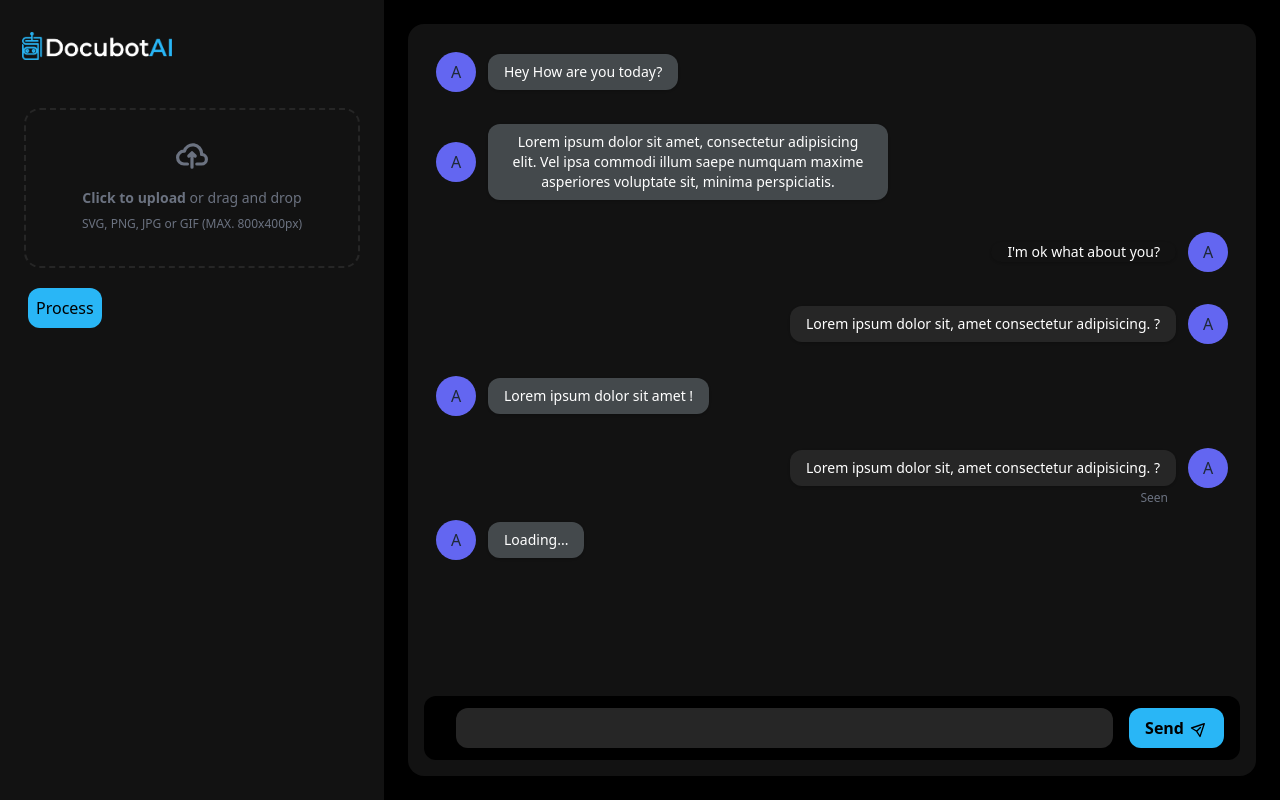
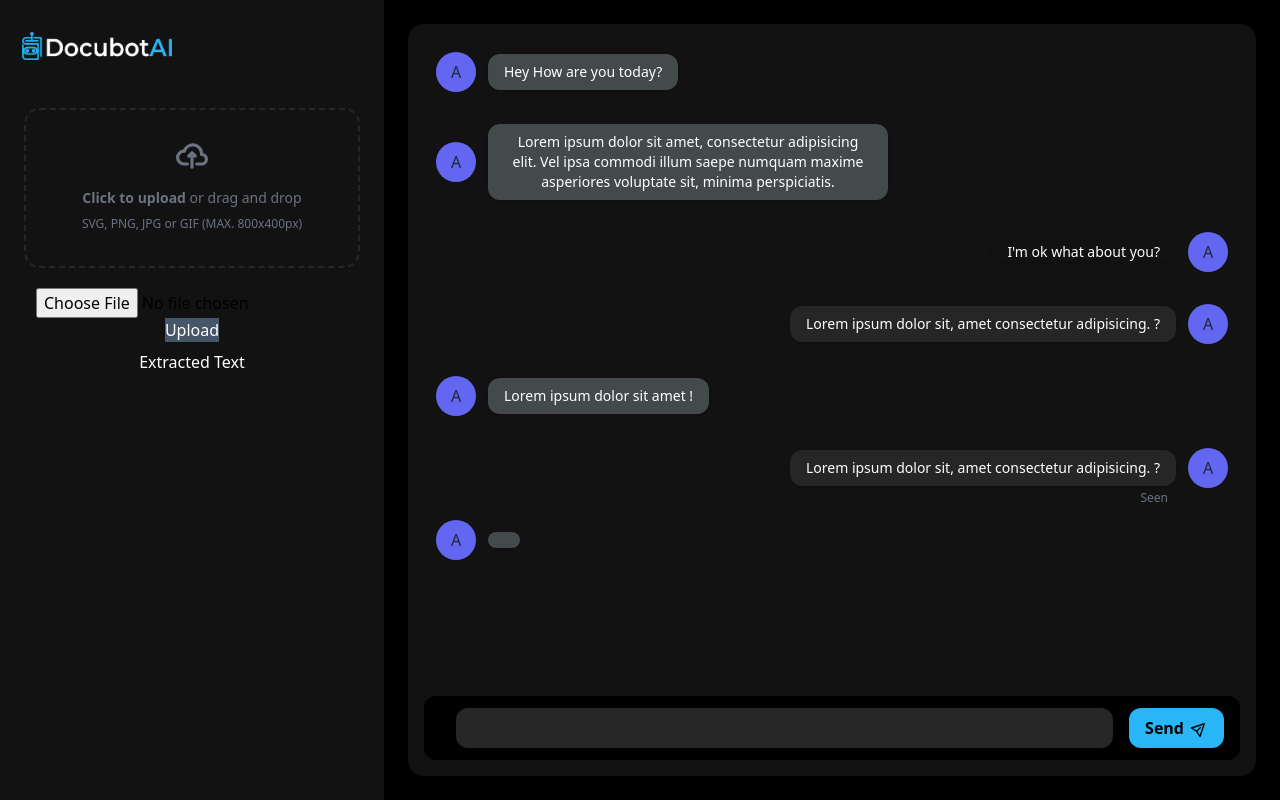
Before and after one commit to hhimansha/DocubotAI, a React (Create React App) app: page /dashboard in a window 1280 px wide. Built offline with nearby package versions, Linux system fonts and the light colour scheme; no server answers.

Commit message:
pdf data extract done

```diff
--- a/src/components/Dashboard.jsx
+++ b/src/components/Dashboard.jsx
@@ -4,18 +4,34 @@ import axios from 'axios';
 import logo from './assets/DocubotAI2.png'
 
 export default function Dashboard() {
+   const [file, setFile] = useState(null);
+   const [text, setText] = useState('');
 
-   const [data, setData] = useState(null);
+   const handleFileChange = (e) => {
+     setFile(e.target.files[0]);
+   };
 
-  useEffect(() => {
-    axios.get('http://localhost:5000/api/data')
-      .then(response => {
-        setData(response.data);
-      })
-      .catch(error => {
-        console.error('Error fetching data: ', error);
-      });
-  }, []);
+   const handleSubmit = async (e) => {
+     e.preventDefault();
+     if (!file) {
+       alert('Please select a file first!');
+       return;
+     }
+
+     const formData = new FormData();
+     formData.append('file', file);
+
+     try {
+       const response = await axios.post('http://127.0.0.1:5000/upload', formData, {
+         headers: {
+           'Content-Type': 'multipart/form-data',
+         },
+       });
+       setText(response.data.text);
+     } catch (error) {
+       console.error('Error uploading the file:', error);
+     }
+   };
 
    return (
       <>
@@ -47,7 +63,12 @@ export default function Dashboard() {
                      </label>
                   </div>
 
-                  <button class="flex items-center p-2 text-black bg-primary rounded-xl ml-4">Process</button>
+                  <form onSubmit={handleSubmit}>
+        <input type="file" accept="application/pdf" onChange={handleFileChange} />
+        <button type="submit" className='text-white bg-slate-600'>Upload</button>
+      </form>
+      <h2 className='text-white'>Extracted Text</h2>
+      <pre className='text-white'></pre>
 
 
 
@@ -174,7 +195,7 @@ export default function Dashboard() {
                       class="relative ml-3 text-sm text-white bg-[#44494c] py-2 px-4 shadow rounded-xl"
                     >
                       <div>
-                        {data ? <p>{data.message}</p> : <p>Loading...</p>}
+                        <p>{text}</p>
                       </div>
                     </div>
                   </div>
```
